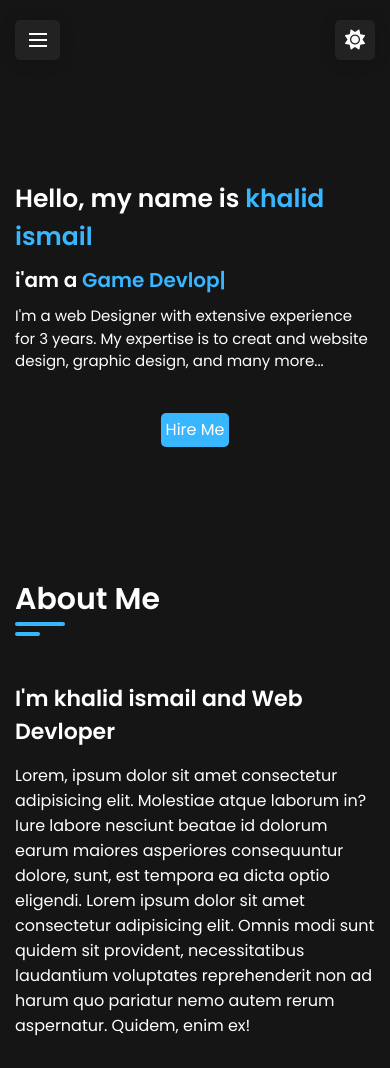
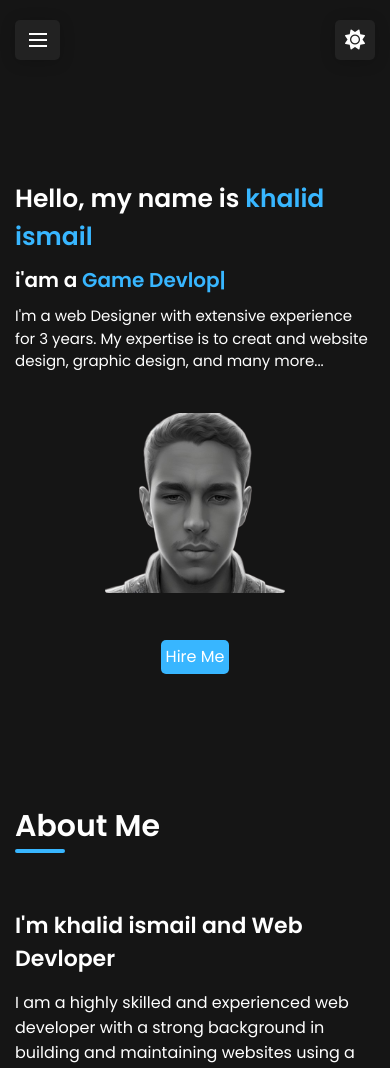
Before and after one commit to khalid-wq/portfolio, a plain HTML site: page index.html in a window 390 px wide. Shown: the top 1068 px of the page. Drawn offline with nearby package versions, Linux system fonts and the light colour scheme.

Commit message:
new changes

```diff
--- a/css/portfolio.css
+++ b/css/portfolio.css
@@ -304,8 +304,8 @@ html {
   width: 500px;
 }
 @media (max-width: 997px) {
-  .home .home-img {
-    display: none;
+  .home .home-img img {
+    width: 100%;
   }
 }
 
@@ -334,7 +334,7 @@ html {
   left: 0;
   border-radius: 5px;
 }
-.title h2::after {
+/* .title h2::after {
   content: "";
   height: 4px;
   width: 25px;
@@ -344,7 +344,7 @@ html {
   left: 0;
   margin-top: 10px;
   border-radius: 5px;
-}
+} */
 .about .about-content {
   flex: 0 0 100%;
   max-width: 100%;
--- a/index.html
+++ b/index.html
@@ -103,8 +103,7 @@
               </div>
               <div class="home-img">
                 <img
-                  src="/images/IMG_20221214_150142190_processed-removebg-preview.png"
-                  alt=""
+                  src="/portfolio/images/IMG_20221214_150142190_processed-removebg-preview.png"
                 />
               </div>
               <a href="#contact" class="btn">Hire Me</a>
@@ -122,14 +121,20 @@
               <div class="about-text">
                 <h3>I'm khalid ismail and <span>Web Devloper</span></h3>
                 <p>
-                  Lorem, ipsum dolor sit amet consectetur adipisicing elit.
-                  Molestiae atque laborum in? Iure labore nesciunt beatae id
-                  dolorum earum maiores asperiores consequuntur dolore, sunt,
-                  est tempora ea dicta optio eligendi. Lorem ipsum dolor sit
-                  amet consectetur adipisicing elit. Omnis modi sunt quidem sit
-                  provident, necessitatibus laudantium voluptates reprehenderit
-                  non ad harum quo pariatur nemo autem rerum aspernatur. Quidem,
-                  enim ex!
+                  I am a highly skilled and experienced web developer with a
+                  strong background in building and maintaining websites using a
+                  variety of programming languages and technologies. I am adept
+                  at working on both front-end and back-end development, and
+                  have a keen eye for design and user experience. I am
+                  comfortable working in a fast-paced environment and am always
+                  seeking to learn and improve my skills.I am a highly skilled
+                  and experienced web developer with a strong background in
+                  building and maintaining websites using a variety of
+                  programming languages and technologies. I am adept at working
+                  on both front-end and back-end development, and have a keen
+                  eye for design and user experience. I am comfortable working
+                  in a fast-paced environment and am always seeking to learn and
+                  improve my skills.
                 </p>
               </div>
 
@@ -337,22 +342,22 @@
             <h3>My Last Projects :</h3>
             <div class="images">
               <div class="img">
-                <img src="/images/cat-01.jpg" alt="" />
+                <img src="/portfolio/images/cat-01.jpg" alt="" />
               </div>
               <div class="img">
-                <img src="/images/cat-02.jpg" alt="" />
+                <img src="/portfolio/images/cat-02.jpg" alt="" />
               </div>
               <div class="img">
-                <img src="/images/cat-03.jpg" alt="" />
+                <img src="/portfolio/images/cat-03.jpg" alt="" />
               </div>
               <div class="img">
-                <img src="/images/cat-04.jpg" alt="" />
+                <img src="/portfolio/images/cat-04.jpg" alt="" />
               </div>
               <div class="img">
-                <img src="/images/cat-05.jpg" alt="" />
+                <img src="/portfolio/images/cat-05.jpg" alt="" />
               </div>
               <div class="img">
-                <img src="/images/cat-06.jpg" alt="" />
+                <img src="/portfolio/images/cat-05.jpg" alt="" />
               </div>
             </div>
           </div>
```
